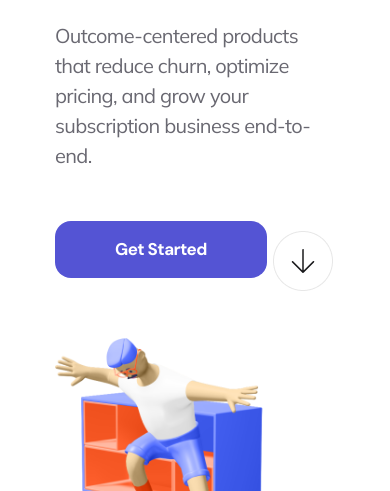
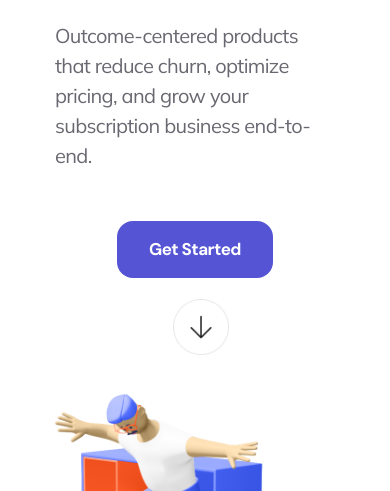
Before and after one commit to Johnny088/FullStack_JavaScript_Part2, a plain HTML site: page index.html in a window 390 px wide. Shown: the part 609-1100 px from the top of the page. Drawn offline with nearby package versions, Linux system fonts and the light colour scheme.

Commit message:
fixed buttons 320px

```diff
--- a/sass/layouts/_hero.scss
+++ b/sass/layouts/_hero.scss
@@ -89,19 +89,26 @@
     &__btn {
       margin-bottom: 20px;
       margin-right: 0;
+      padding: 20px 32px;
+      &__arrow {
+        width: 56px;
+        height: 56px;
+      }
     }
     &__buttons {
+      flex-direction: column;
+      align-items: center;
+      justify-content: center;
       margin-bottom: 40px;
     }
+    &__img {
+      width: 56px;
+      height: 56px;
+    }
+
     &__img__man {
       width: 300px;
       height: 300px;
     }
   }
-  .btn__wrap {
-    flex-direction: column;
-    align-items: center;
-    justify-content: center;
-    margin-bottom: 40px;
-  }
 }
```
Also changed, not shown: css/main.css, css/main.min.css, 2 other files.
